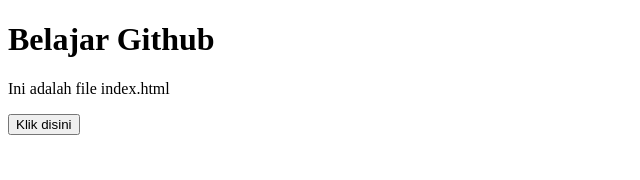
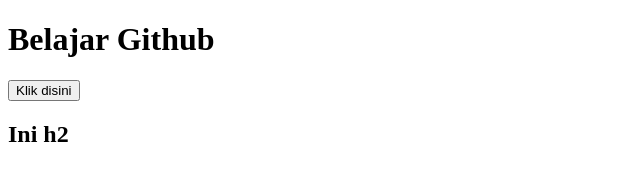
Before and after one commit to ucupdev23/github-belajar, a plain HTML site: page index.html in a window 1280 px wide. Shown: the whole page, without its empty margins (0-640 px from the left). Drawn offline with Linux system fonts and the light colour scheme.

Commit message:
penambahan h2

```diff
--- a/index.html
+++ b/index.html
@@ -7,7 +7,7 @@
 </head>
 <body>
     <h1>Belajar Github</h1>
-    <p>Ini adalah file index.html</p>
     <button>Klik disini</button>
+    <h2>Ini h2</h2>
 </body>
 </html>
```
